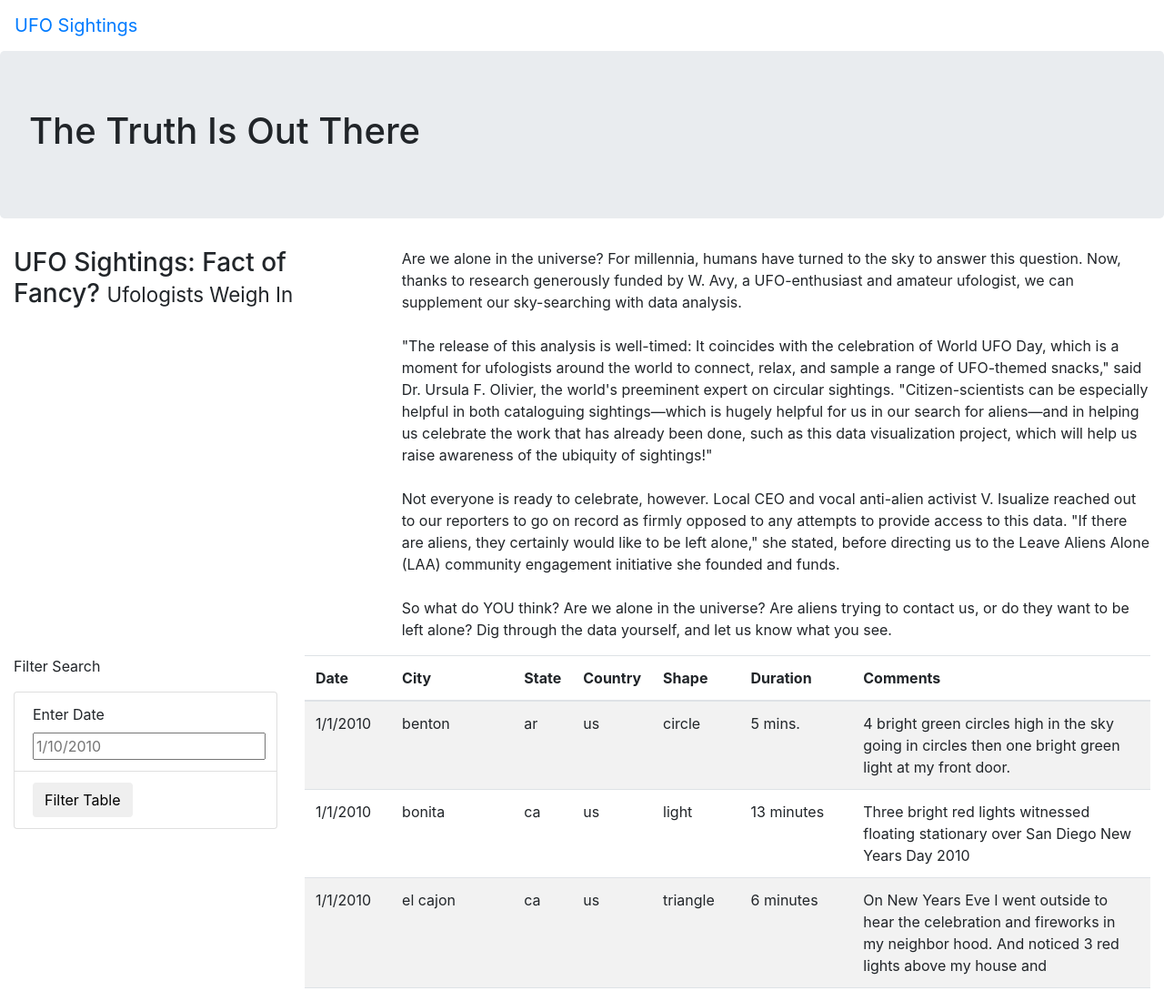
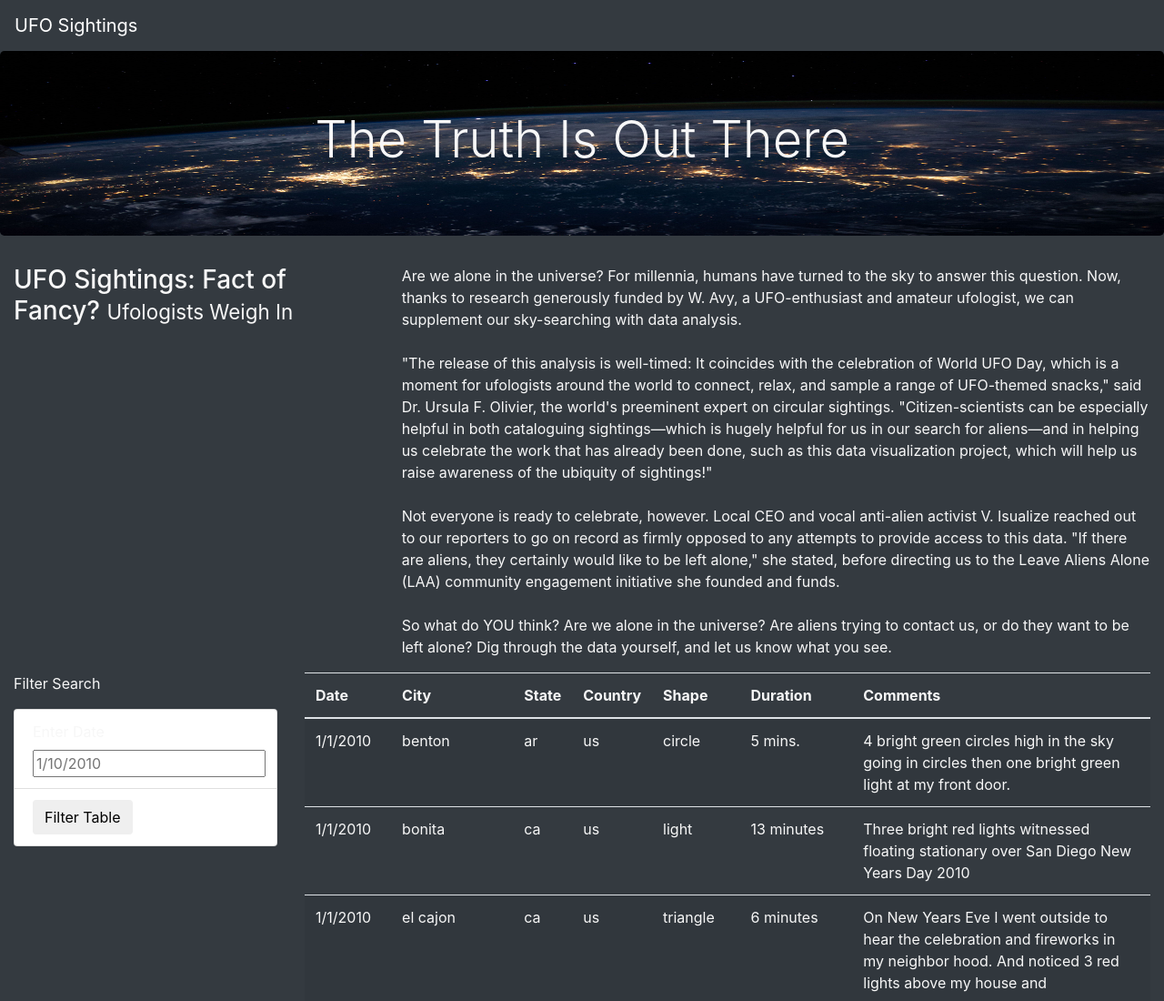
Before and after one commit to harg74/UFOs, a plain HTML site: page index.html in a window 1280 px wide. Shown: the top 1100 px of the page at 91% size. Drawn offline with nearby package versions, Linux system fonts and the light colour scheme.

Commit message:
update files.

```diff
--- a/index.html
+++ b/index.html
@@ -16,14 +16,14 @@
     <link rel="stylesheet" href="static/css/style.css">
 
 </head>
-<body>
+<body class="bg-dark">
     <div class="wrapper">
-        <nav class="navbar navbar-expand-lg">
+        <nav class="navbar navbar-dark bg-dark navbar-expand-lg">
             <a class="navbar-brand" href="index.html">UFO Sightings</a>
         </nav>
     </div>
     <div class="jumbotron">
-        <h1>The Truth Is Out There</h1>
+        <h1 class="display-4">The Truth Is Out There</h1>
     </div>
     <div class="container-fluid">
         <div class="row">
--- a/static/css/style.css
+++ b/static/css/style.css
@@ -0,0 +1,9 @@
+body{
+    color: #f7f7f7;
+}
+
+.jumbotron {
+    background-image: url("/images/nasa.jpg");
+    background-size: 100% 100%;
+    text-align: center;
+  }
```
Also changed, not shown: images/nasa.jpg (added).
